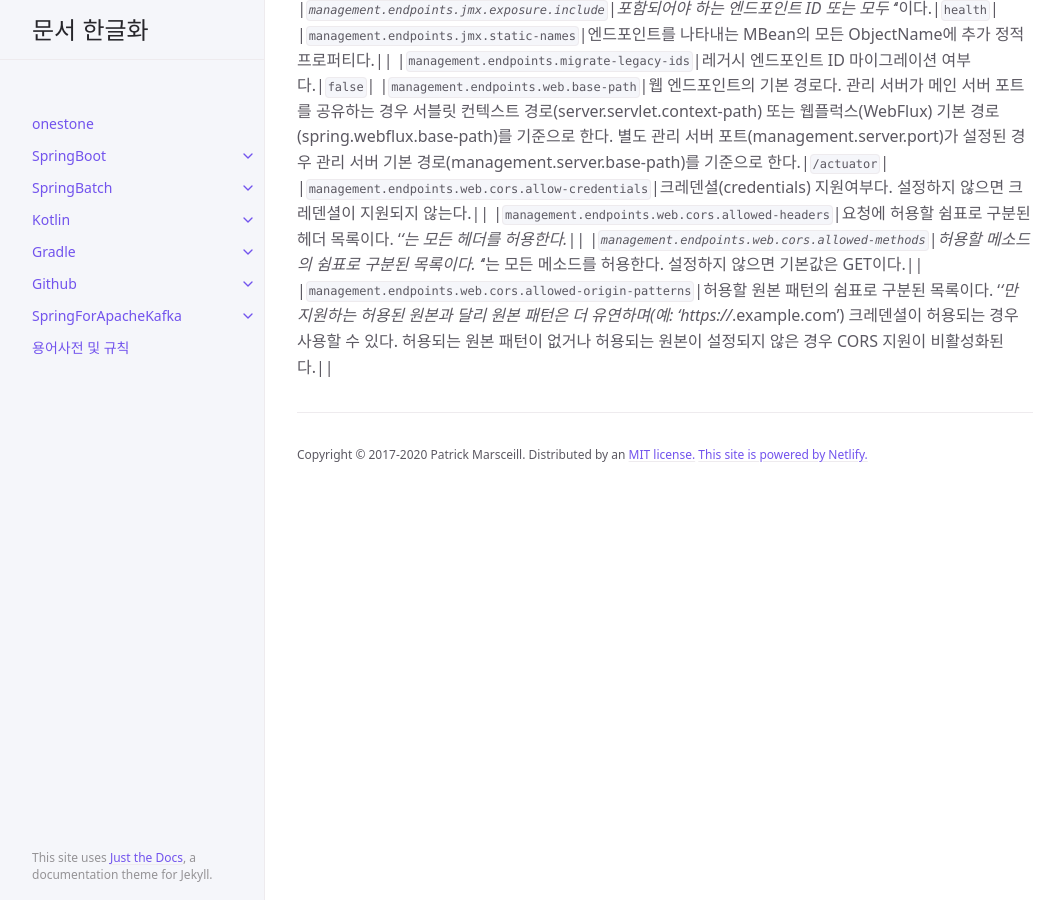
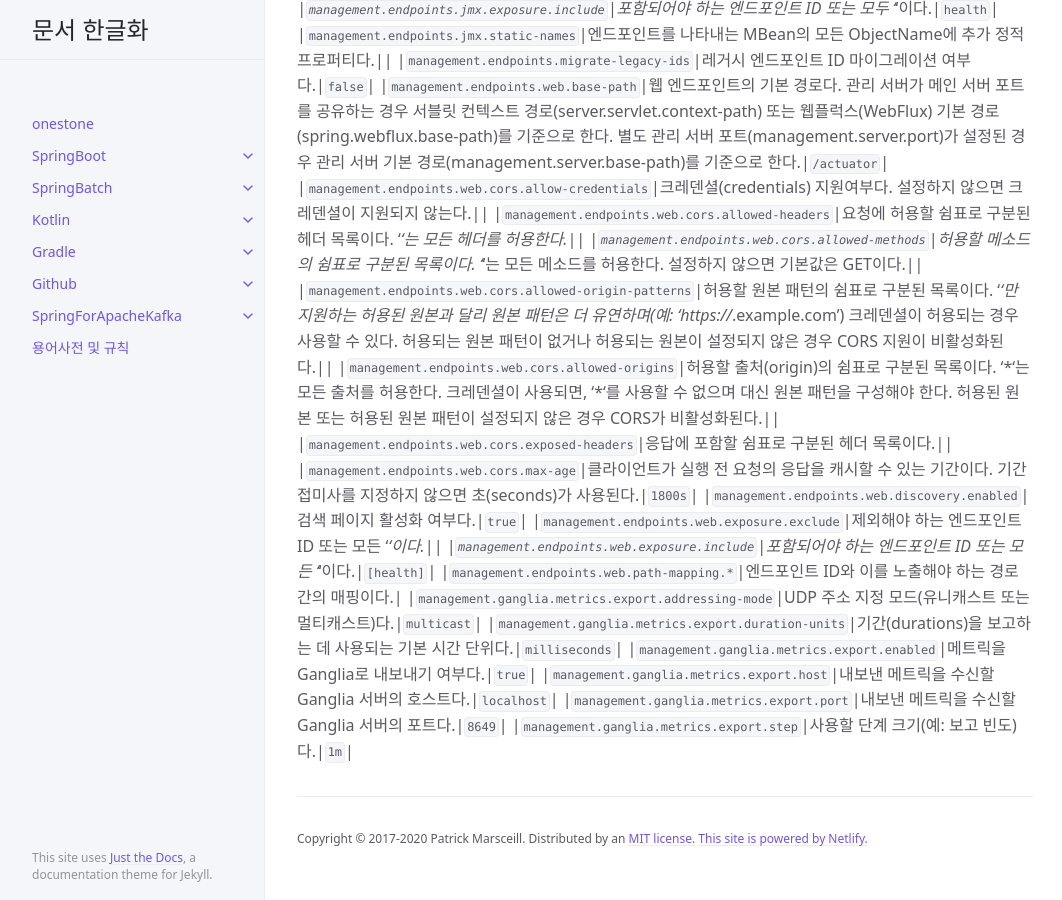
Before and after one commit to onestone9900/onestone9900.github.io, a Jekyll site: the page built from docs/spring_boot/3.1.1/spring_boot/19.appendices.md, in a window 1280 px wide and 900 px high, scrolled down 73967 px. Shown: the whole window, without its empty margins (107-1169 px from the left). Built offline with Jekyll 4.4.1, drawn with Linux system fonts in a browser that asks for light colours.

Commit message:
docs: spring boot - .A.14. 액츄에이터 프로퍼티(Actuator Properties)

```diff
--- a/docs/spring_boot/3.1.1/spring_boot/19.appendices.md
+++ b/docs/spring_boot/3.1.1/spring_boot/19.appendices.md
@@ -1434,3 +1434,16 @@ nav_order: 19
 |`management.endpoints.web.cors.allowed-headers`|요청에 허용할 쉼표로 구분된 헤더 목록이다. '*'는 모든 헤더를 허용한다.||
 |`management.endpoints.web.cors.allowed-methods`|허용할 메소드의 쉼표로 구분된 목록이다. '*'는 모든 메소드를 허용한다. 설정하지 않으면 기본값은 GET이다.||
 |`management.endpoints.web.cors.allowed-origin-patterns`|허용할 원본 패턴의 쉼표로 구분된 목록이다. '*'만 지원하는 허용된 원본과 달리 원본 패턴은 더 유연하며(예: 'https://*.example.com') 크레덴셜이 허용되는 경우 사용할 수 있다. 허용되는 원본 패턴이 없거나 허용되는 원본이 설정되지 않은 경우 CORS 지원이 비활성화된다.||
+|`management.endpoints.web.cors.allowed-origins`|허용할 출처(origin)의 쉼표로 구분된 목록이다. '\*'는 모든 출처를 허용한다. 크레덴셜이 사용되면, '\*'를 사용할 수 없으며 대신 원본 패턴을 구성해야 한다. 허용된 원본 또는 허용된 원본 패턴이 설정되지 않은 경우 CORS가 비활성화된다.||
+|`management.endpoints.web.cors.exposed-headers`|응답에 포함할 쉼표로 구분된 헤더 목록이다.||
+|`management.endpoints.web.cors.max-age`|클라이언트가 실행 전 요청의 응답을 캐시할 수 있는 기간이다. 기간 접미사를 지정하지 않으면 초(seconds)가 사용된다.|`1800s`|
+|`management.endpoints.web.discovery.enabled`|검색 페이지 활성화 여부다.|`true`|
+|`management.endpoints.web.exposure.exclude`|제외해야 하는 엔드포인트 ID 또는 모든 '*'이다.||
+|`management.endpoints.web.exposure.include`|포함되어야 하는 엔드포인트 ID 또는 모든 '*'이다.|`[health]`|
+|`management.endpoints.web.path-mapping.*`|엔드포인트 ID와 이를 노출해야 하는 경로 간의 매핑이다.|
+|`management.ganglia.metrics.export.addressing-mode`|UDP 주소 지정 모드(유니캐스트 또는 멀티캐스트)다.|`multicast`|
+|`management.ganglia.metrics.export.duration-units`|기간(durations)을 보고하는 데 사용되는 기본 시간 단위다.|`milliseconds`|
+|`management.ganglia.metrics.export.enabled`|메트릭을 Ganglia로 내보내기 여부다.|`true`|
+|`management.ganglia.metrics.export.host`|내보낸 메트릭을 수신할 Ganglia 서버의 호스트다.|`localhost`|
+|`management.ganglia.metrics.export.port`|내보낸 메트릭을 수신할 Ganglia 서버의 포트다.|`8649`|
+|`management.ganglia.metrics.export.step`|사용할 단계 크기(예: 보고 빈도)다.|`1m`|
```
